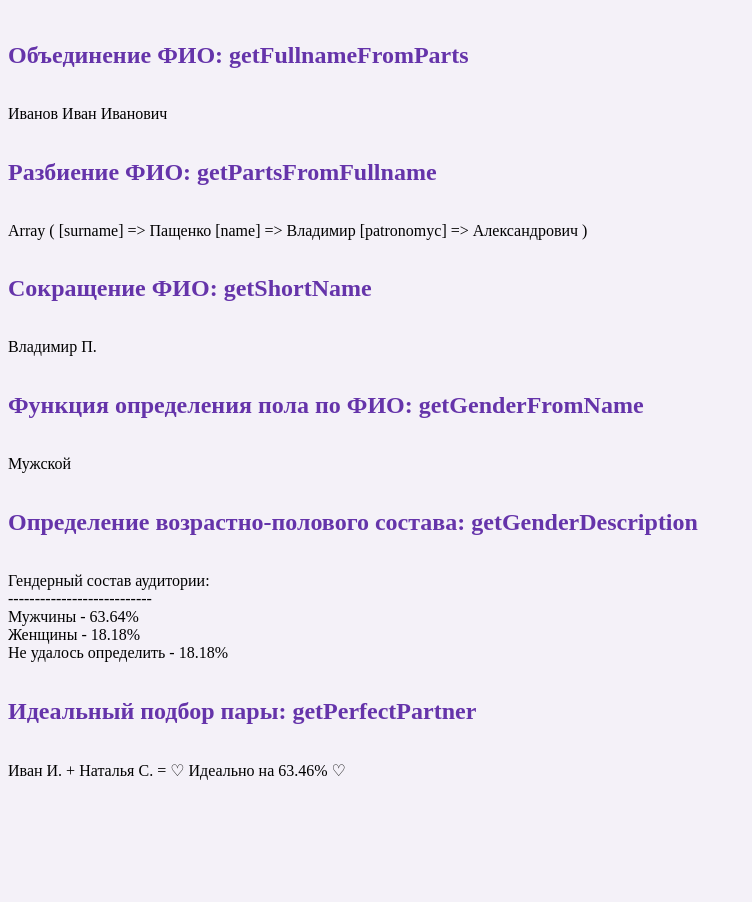
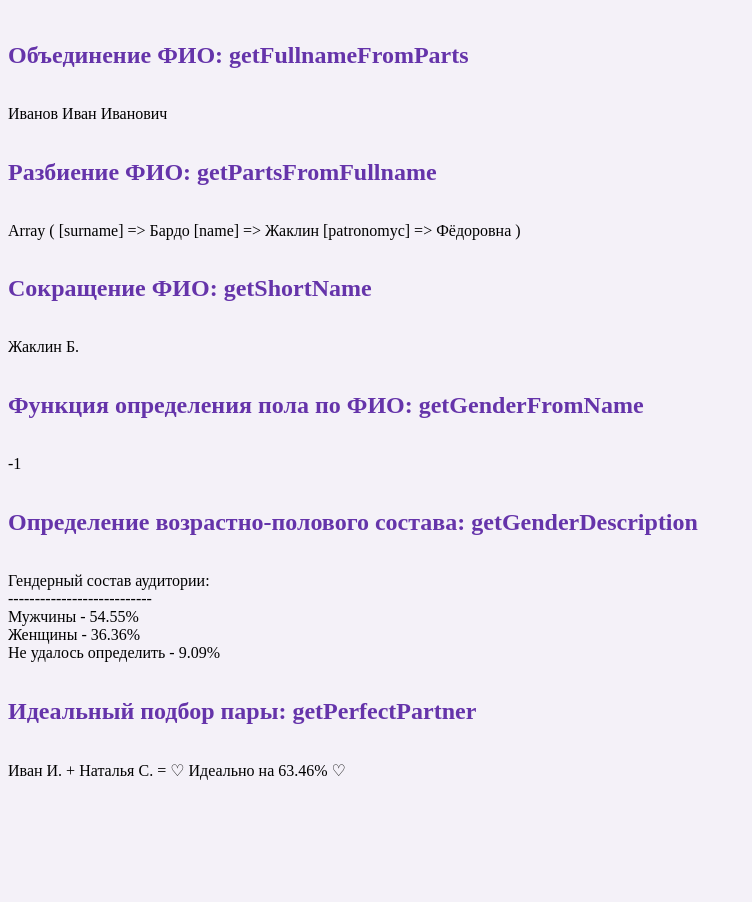
Before and after one commit to Nataly-999/module_12_php, a PHP site: page / in a window 1280 px wide. Shown: the part 58-960 px from the top of the page, without its empty margins (0-752 px from the left). Run offline with PHP 8.4, Linux system fonts and the light colour scheme.

Commit message:
update getGenderFromName and getPerfectPartner

```diff
--- a/index.php
+++ b/index.php
@@ -67,7 +67,7 @@
             return $fullname;
         }
 
-        $fullname = $example_persons_array[2]['fullname'];
+        $fullname = $example_persons_array[9]['fullname'];
 
         function getPartsFromFullname($fullname)
         {
@@ -88,47 +88,47 @@
             return $shortname;
         }
 
-
         function getGenderFromName($fullname)
         {
             $respart = getPartsFromFullname($fullname);
             $sum = 0;
-            if ((mb_substr($respart['patronomyc'], -2, 2) === 'ич') || (mb_substr($respart['name'], -1, 1) === 'й') || (mb_substr($respart['name'], -1, 1) === 'н') || (mb_substr($respart['surname'], -1, 1) === 'в')) {
+            if (mb_substr($respart['patronomyc'], -2, 2) === 'ич') {
                 $sum += 1;
-            }
-            else {
-                if ((mb_substr($respart['patronomyc'], -2, 2) === 'вна') || (mb_substr($respart['name'], -1, 1) === 'а') || (mb_substr($respart['surname'], -2, 2) === 'ва')) {
+            } elseif (mb_substr($respart['patronomyc'], -3, 3) === 'вна') {
                 $sum -= 1;
-                }
-                else {
+            } elseif ((mb_substr($respart['name'], -1, 1) === 'й') || (mb_substr($respart['name'], -1, 1) === 'н')) {
+                $sum += 1;
+            } elseif (mb_substr($respart['name'], -1, 1) === 'а') {
+                $sum -= 1;
+            } elseif (mb_substr($respart['surname'], -1, 1) === 'в') {
+                $sum += 1;
+            } elseif (mb_substr($respart['surname'], -2, 2) === 'ва') {
+                $sum -= 1;
+            } else {
                     $sum = 0;
-                }
                 }
 
             if ($sum > 0) {
-                return 'Мужской';
+                return 1;
+            } elseif ($sum < 0) {
+                    return -1;
                 } else {
-                if ($sum < 0) {
-                    return 'Женский';
-                } else {
-                    return 'Не определено';
+                    return 0;
                 }
         }
-        }
-
 
         function getGenderDescription($persons_array)
         {
             $men = array_filter($persons_array, function ($persons_array) {
-                return (getGenderFromName($persons_array['fullname']) == 'Мужской');
+                return (getGenderFromName($persons_array['fullname']) == 1);
             });
 
             $women = array_filter($persons_array, function ($persons_array) {
-                return (getGenderFromName($persons_array['fullname']) == 'Женский');
+                return (getGenderFromName($persons_array['fullname']) == -1);
             });
 
             $undefinded = array_filter($persons_array, function ($persons_array) {
-                return (getGenderFromName($persons_array['fullname']) == 'Не определено');
+                return (getGenderFromName($persons_array['fullname']) == 0);
             });
 
             $number = count($men) + count($women) + count($undefinded);
@@ -161,7 +161,9 @@
             $randomPerson = $persons_array[$randNum]['fullname'];
             $randomGender = getGenderFromName($randomPerson);
 
-            while ($gender === $randomGender || $randomGender === "Не определено") {
+            if ($gender != 0){
+
+                while ($gender === $randomGender || $randomGender === 0) {
                     $randNum = rand(0, count($persons_array)-1);
                     $randomPerson = $persons_array[$randNum]['fullname'];
                     $randomGender = getGenderFromName($randomPerson);
@@ -175,6 +177,9 @@
                 $firstPerson + $secondPerson =
                 ♡ Идеально на $percent% ♡
                 HEREDOCLETTER;
+            } else
+                echo "Не сможем подобрать пару";
+
         }
 
         ?>
@@ -195,7 +200,7 @@
         <p><?php print_r(getGenderDescription($example_persons_array)); ?></p>
 
         <h2><?php echo "Идеальный подбор пары: getPerfectPartner"?></h2>
-        <p><?php print_r(getPerfectPartner("ИваНов", "ИВан", "ИвановИч", $example_persons_array)); ?></p>
+        <p><?php print_r(getPerfectPartner("ИваНов", "ИВан", "ИвановИЧ", $example_persons_array)); ?></p>
 
     </main>
     <footer>
```
Lines whose indentation alone changed are shown as unchanged.
